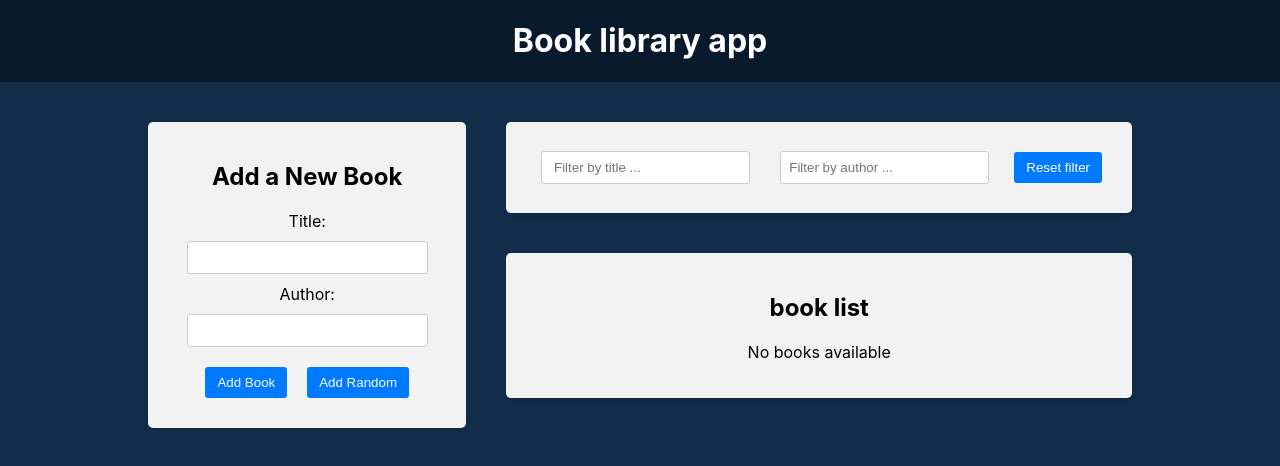
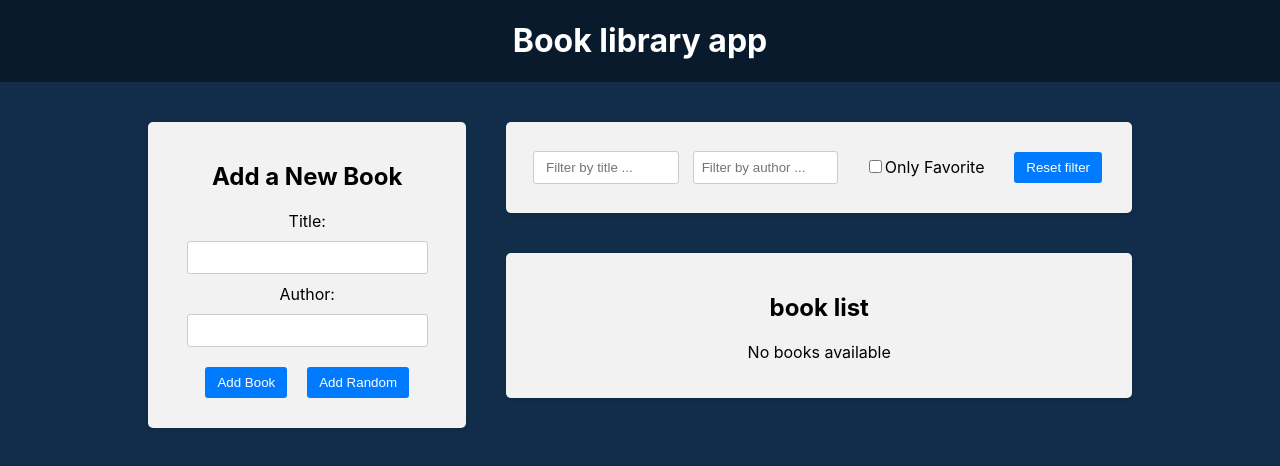
Before and after one commit to e7r74/Book-library-app, a React (Create React App) app in the folder fronted/: page / in a window 1280 px wide. Shown: the top 466 px of the page. Built offline with nearby package versions, Linux system fonts and the light colour scheme.

Commit message:
Favorite checkbox filter

```diff
--- a/fronted/src/components/BookList/Booklist.js
+++ b/fronted/src/components/BookList/Booklist.js
@@ -6,6 +6,7 @@
 import {
   selectTitleFilter,
   selectAuthorFilter,
+  selectOnlyFavoriteFilter,
 } from '../../redux/slices/filterSlice'
 import './BookList.css'
 
@@ -13,6 +14,7 @@
   const books = useSelector((state) => state.books)
   const titleFilter = useSelector(selectTitleFilter)
   const authorFilter = useSelector(selectAuthorFilter)
+  const onlyFavoriteFilter = useSelector(selectOnlyFavoriteFilter)
 
   const dispatch = useDispatch()
 
@@ -29,8 +31,9 @@
     const matchesAuthor = book.author
       .toLowerCase()
       .includes(authorFilter.toLowerCase())
-    console.log({ title: book.title, matchesTitle })
-    return matchesTitle && matchesAuthor
+    const matchesOnlyFavorite = onlyFavoriteFilter ? book.isFavorite : true
+
+    return matchesTitle && matchesAuthor && matchesOnlyFavorite
   })
 
   return (
--- a/fronted/src/components/Filter/Filter.js
+++ b/fronted/src/components/Filter/Filter.js
@@ -5,12 +5,15 @@
   setTitleFilter,
   setAuthorFilter,
   selectAuthorFilter,
+  setOnlyFavoriteFilter,
+  selectOnlyFavoriteFilter,
 } from '../../redux/slices/filterSlice'
 import './Filter.css'
 const Filter = () => {
   const dispatch = useDispatch()
   const titleFilter = useSelector(selectTitleFilter)
   const authorFilter = useSelector(selectAuthorFilter)
+  const onlyFavoriteFilter = useSelector(selectOnlyFavoriteFilter)
   /////////title filter//////////////
   const handleTitleFilterChange = (e) => {
     dispatch(setTitleFilter(e.target.value))
@@ -18,6 +21,9 @@
   ///////////author filter///////////////
   const handleAuthorFilterChange = (e) => {
     dispatch(setAuthorFilter(e.target.value))
+  }
+  const handleOnlyFacoriteFilterChange = () => {
+    dispatch(setOnlyFavoriteFilter())
   }
   //////////reset filter////////////
   const handleResetFilters = () => {
@@ -42,6 +48,16 @@
             placeholder="Filter by author ..."
           />
         </div>
+        <div className="filter-group">
+          <label>
+            <input
+              type="checkbox"
+              checked={onlyFavoriteFilter}
+              onChange={handleOnlyFacoriteFilterChange}
+            />
+            Only Favorite
+          </label>
+        </div>
         <button type="button" onClick={handleResetFilters}>
           Reset filter
         </button>
--- a/fronted/src/redux/slices/filterSlice.js
+++ b/fronted/src/redux/slices/filterSlice.js
@@ -3,6 +3,7 @@
 const initialState = {
   title: '',
   author: '',
+  onlyFavorite: false,
 }
 
 const filterSlice = createSlice({
@@ -18,14 +19,22 @@
     setAuthorFilter: (state, action) => {
       state.author = action.payload
     },
-    resetFilter: (state) => {
+    setOnlyFavoriteFilter: (state) => {
+      state.onlyFavorite = !state.onlyFavorite
+    },
+    resetFilter: () => {
       return initialState
     },
   },
 })
 
-export const { setTitleFilter, resetFilter, setAuthorFilter } =
-  filterSlice.actions
+export const {
+  setTitleFilter,
+  resetFilter,
+  setAuthorFilter,
+  setOnlyFavoriteFilter,
+} = filterSlice.actions
 export const selectTitleFilter = (state) => state.filter.title
 export const selectAuthorFilter = (state) => state.filter.author
+export const selectOnlyFavoriteFilter = (state) => state.filter.onlyFavorite
 export default filterSlice.reducer
```
